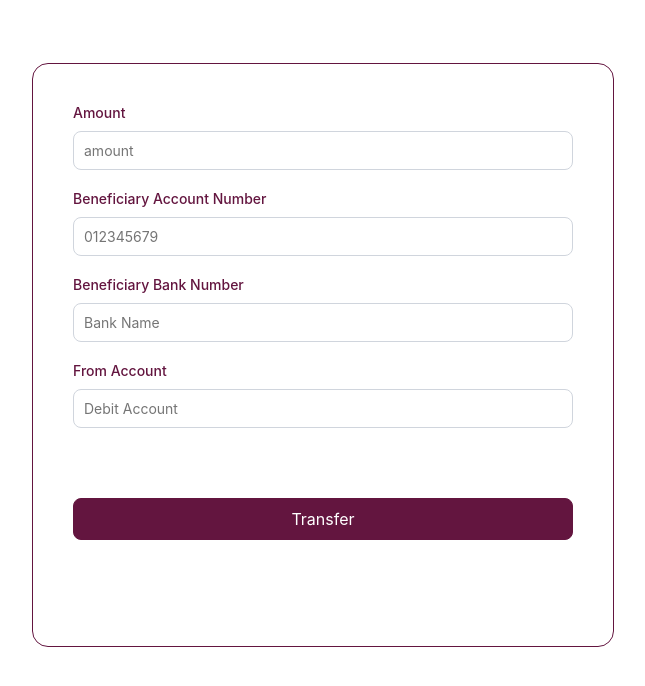
After one commit to Cheerio-ban/Speedy, a Flask app: template app/templates/transfer.html in a window 1280 px wide. The commit adds this page. Shown: the top 686 px of the page, without its empty margins (317-962 px from the left). Run offline with Flask 3, Linux system fonts and the light colour scheme; the template is opened without the code that fills it: values that come from a table or form of the project are taken from there, others are empty.

Commit message:
Form for making transfers

```diff
--- a/app/forms.py
+++ b/app/forms.py
@@ -94,6 +94,10 @@ class FillAddress(FlaskForm):
     submit = SubmitField('Add address')
 
 
-class Transfer(FlaskForm):
+class InterTransfer(FlaskForm):
     """Form to carry out transfers"""
-    pass
+    amount = StringField('Amount')
+    acc_number = StringField('Beneficiary Account Number', validators=[DataRequired()])
+    bank_name = StringField('Beneficiary Bank Number', validators=[DataRequired()])
+    from_acc = StringField('From Account')
+    submit = SubmitField('Transfer')
--- /dev/null
+++ b/app/static/styles/transfer.css
@@ -0,0 +1,86 @@
+.transfer {
+  width: 100%;
+  max-width: 500px;
+  margin: 5% auto;
+  padding: 20px;
+  border-radius: 16px;
+  border: 1px solid #63153F;
+}
+
+.transfer label {
+  color: #63153F;
+  font-family: Inter;
+  font-size: 14px;
+  font-weight: 500;
+}
+
+.amount,
+.acc-number,
+.bank-name,
+.from-acc {
+  margin-bottom: 20px;
+}
+
+.input {
+  width: 100%;
+  padding: 10px;
+  border-radius: 8px;
+  border: 1px solid #D0D5DD;
+  margin-top: 10px;
+  font-size: 14px;
+  font-family: Inter;
+}
+
+.input:active {
+  border: #63153F;
+}
+.error {
+  color: red;
+}
+
+.submit-btn {
+  padding: 10px 18px;
+  margin: 50px 0;
+  font-family: Inter;
+  font-size: 16px;
+  align-items: center;
+  width: 500px;
+  color: #fff;
+  border-radius: 8px;
+  border: 1px solid #63153F;
+  background: #63153F;
+  box-shadow: 0px 1px 2px 0px
+}
+
+
+@media (max-width: 767px) {
+  .input {
+    width: 100%;
+  }
+}
+
+
+@media (min-width: 768px) {
+  .transfer {
+    padding: 40px;
+  }
+
+  .amount,
+  .acc-number,
+  .bank-name,
+  .from-acc {
+    display: flex;
+    flex-direction: column;
+  }
+
+  .input {
+    width: 100%;
+  }
+
+  .amount p,
+  .acc-number p,
+  .bank-name p,
+  .from-acc p {
+    margin: 0;
+  }
+}
--- a/app/static/styles/user_home.css
+++ b/app/static/styles/user_home.css
@@ -77,12 +77,12 @@
 
 .act-btn .transf {
   padding: 18px 60px;
-  margin-bottom: 40px;
+  margin-bottom: 10px;
 }
 
  .act-btn .transac {
   padding: 18px 48px;
-  margin-bottom: 40px;
+  margin-bottom: 10px;
  }
 
  .act-btn .creat {
--- /dev/null
+++ b/app/templates/transfer.html
@@ -0,0 +1,39 @@
+<link rel="stylesheet" href="{{ url_for('static', filename='styles/transfer.css') }}">
+<div class="transfer">
+  <form action="" method="POST" novalidate>
+      {{ form.hidden_tag() }}
+      <div class="amount">
+        <p>{{ form.amount.label }}</p>
+        <p> {{ form.amount(placeholder='amount', size=70, class="input", id="amount") }}</p>
+        {% for error in form.amount.errors %}
+        <p class="error"> {{ error }}</p>
+        {% endfor %}
+      </div>
+      <div class="acc-number">
+        <p>{{ form.acc_number.label }}</p>
+        <p> {{ form.acc_number(placeholder='012345679', size=70, class="input", id="account_number") }}</p>
+        {% for error in form.acc_number.errors %}
+        <p class="error"> {{ error }}</p>
+        {% endfor %}
+      </div>
+      <div class="bank-name">
+        <p>{{ form.bank_name.label }}</p>
+        <p> {{ form.bank_name(placeholder='Bank Name', size=70, class="input", id="bankname") }}</p>
+        {% for error in form.bank_name.errors %}
+        <p class="error"> {{ error }}</p>
+        {% endfor %}
+      </div>
+      <div class="from-acc">
+        <p>{{ form.from_acc.label }}</p>
+        <p> {{ form.from_acc(placeholder='Debit Account', size=70, class="input", id="fromacc") }}</p>
+        {% for error in form.from_acc.errors %}
+        <p class="error"> {{ error }}</p>
+        {% endfor %}
+      </div>
+      <div>
+        <div class="submit">
+          {{ form.submit(id="submit", class="submit-btn") }}
+        </div>
+      </div>
+  </form>
+</div>
--- a/app/templates/user_home.html
+++ b/app/templates/user_home.html
@@ -37,7 +37,7 @@
                 </div>
             </div>
             <div class="act-btn">
-                <a href="/" class="transf">Make a Transfer</a><br>
+                <a href="{{ url_for('transfer', username=customer.username) }}" class="transf">Make a Transfer</a><br>
                 <a href="/" class="transac">Transaction History</a><br>
                 <a href="/" class="creat">Create an Account</a><br>
             </div>
```
Also changed, not shown: app/routes.py (+7 -1 lines).
